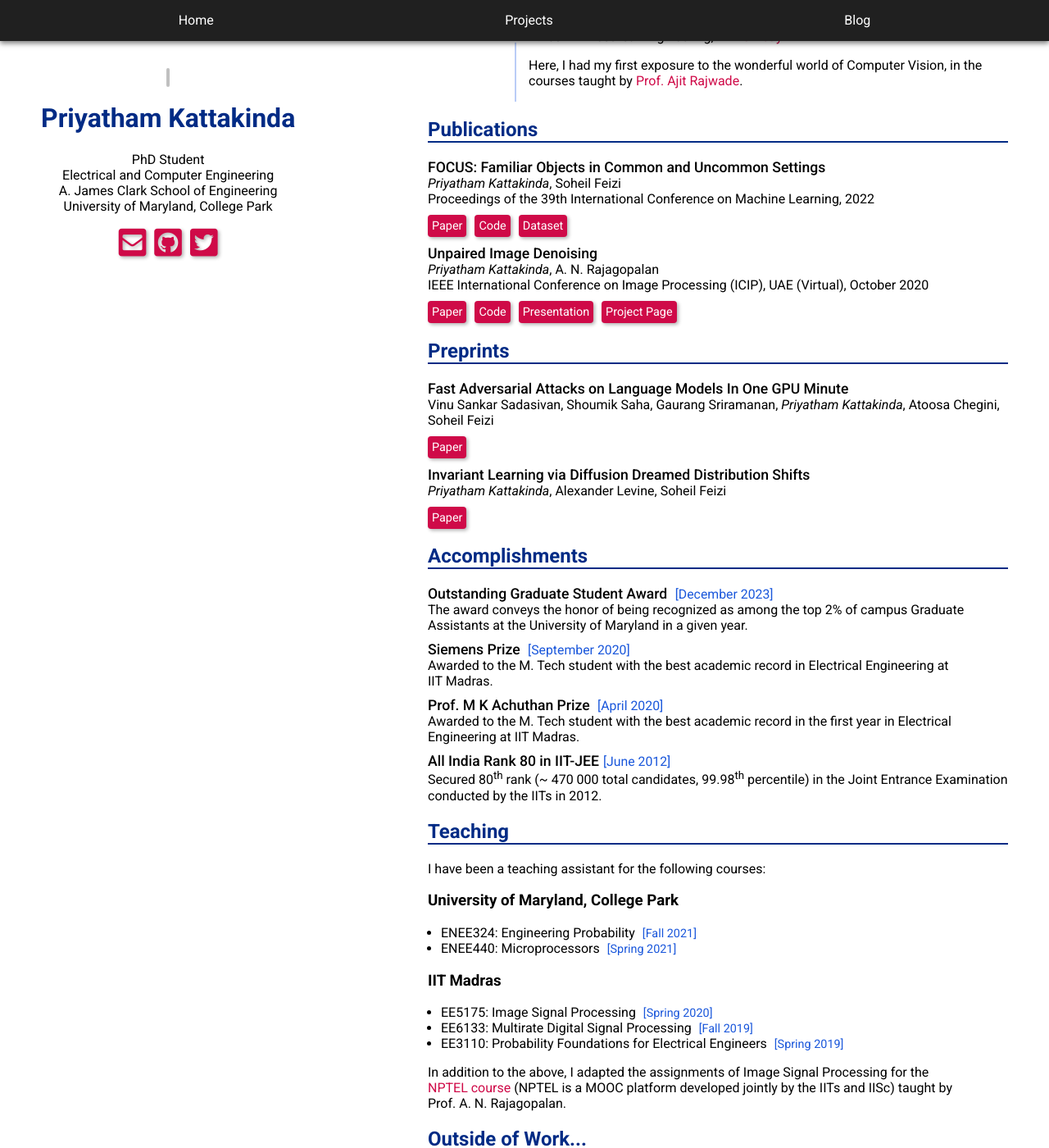
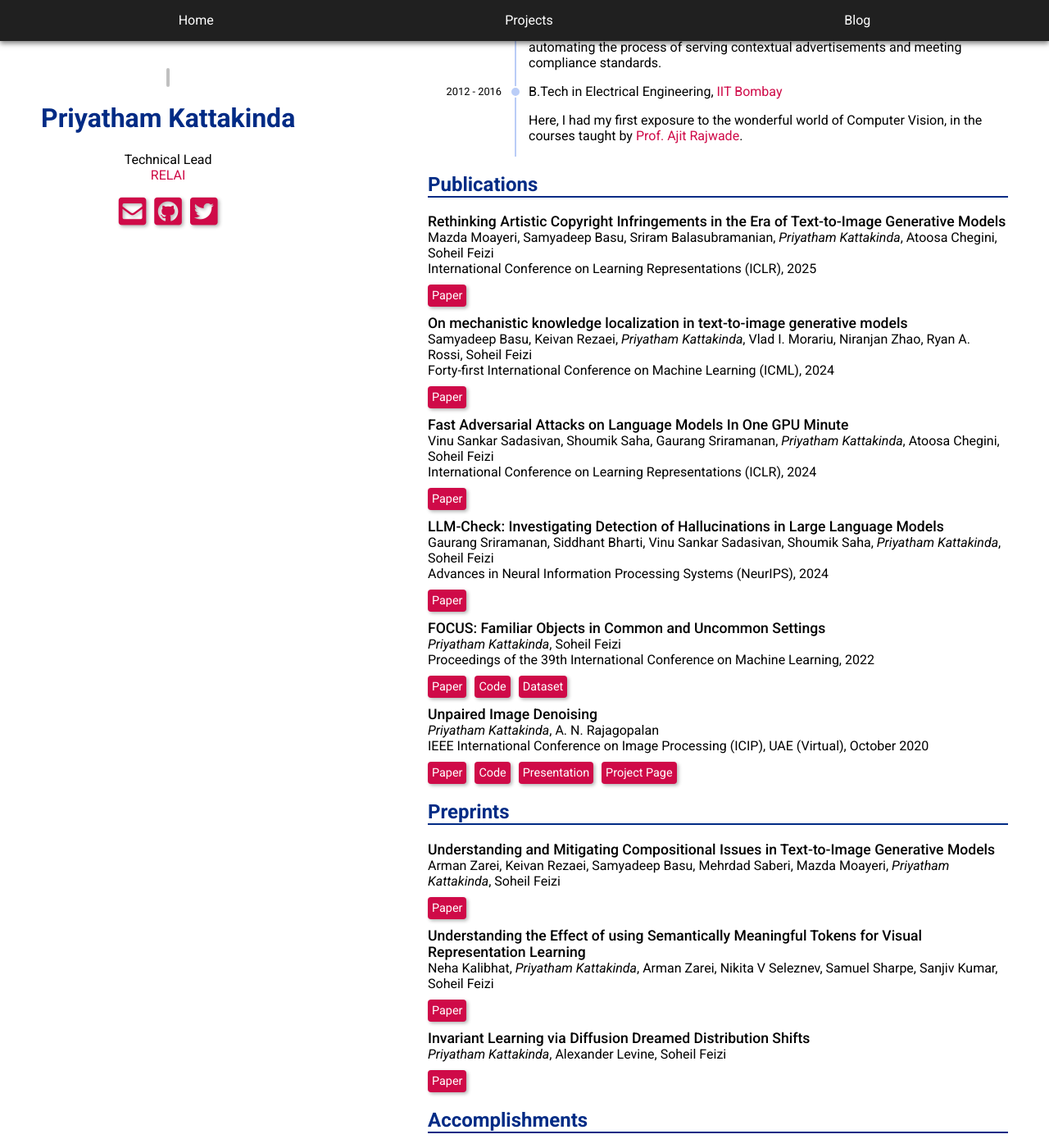
Before and after one commit to priyathamkat/priyathamkat.github.io, a Jekyll site: the page built from index.nonamp.html, in a window 1280 px wide and 1400 px high, scrolled down 584 px. Shown: the whole window at 82% size. Built offline with Jekyll 4.4.1, drawn with Linux system fonts in a browser that asks for light colours; nearby versions of some CDN libraries; some of the changed text lies outside the part shown.

Commit message:
Update info

```diff
--- a/index.nonamp.html
+++ b/index.nonamp.html
@@ -12,7 +12,7 @@
         />
         <meta
             name="description"
-            content="ECE PhD Student at the University of Maryland | Working on Deep Learning & Computer Vision"
+            content="Technical Lead at RELAI | PhD in ECE from University of Maryland | Deep Learning & Computer Vision"
         />
         <link rel="amphtml" href="https:/priyathamkat.com/index.html" />
         <link
@@ -50,10 +50,8 @@
             </amp-img>
             <h1>Priyatham Kattakinda</h1>
             <p>
-                PhD Student <br />
-                Electrical and Computer Engineering <br />
-                A. James Clark School of Engineering <br />
-                University of Maryland, College Park
+                Technical Lead <br />
+                <a href="https://relai.ai">RELAI</a>
             </p>
             <div>
                 <amp-state id="emailAddress">
@@ -105,22 +103,22 @@
             <section id="about">
                 <h2>About</h2>
                 <p>
-                    I am a 4<sup>th</sup> year PhD student in the Department of
-                    <span class="nowrap"
-                        >Electrical and Computer Engineering</span
-                    >
+                    I am the Technical Lead at <a href="https://relai.ai">RELAI</a>, where I lead the development and deployment of our AI solutions.
+                </p>
+                <p>
+                    In 2024, I completed my PhD in the Department of
+                    <span class="nowrap">Electrical and Computer Engineering</span>
                     at the
                     <span class="nowrap">
                         University of Maryland, College Park,
                     </span>
-                    where I work with
+                    where I worked with
                     <a href="https://www.cs.umd.edu/~sfeizi/index.html"
                         >Prof. Soheil Feizi</a
                     >.
                 </p>
                 <p>
-                    My primary research interests are in distributional
-                    robustness and multimodal learning. But, I love working on
+                    My research interests are in reliability of AI models and systems (including LLMs, AI agents). I love working on
                     generalized algorithms that can solve a wide variety of
                     problems.
                 </p>
@@ -139,8 +137,17 @@
             <section id="timeline">
                 <h2>Timeline</h2>
                 <div class="time-period">
-                    <div class="year">2020 - Present</div>
+                    <div class="year">2024 - Present</div>
                     <div id="top-cover"></div>
+                    <div class="circle"></div>
+                    <div class="activity">
+                        <p>
+                            Technical Lead at <a href="https://relai.ai">RELAI</a>
+                        </p>
+                    </div>
+                </div>
+                <div class="time-period">
+                    <div class="year">2020 - 2024</div>
                     <div class="circle"></div>
                     <div class="activity">
                         <p>
@@ -246,76 +253,91 @@
                 <ul>
                     <li class="paper">
                         <div class="paper-title">
-                            FOCUS: Familiar Objects in Common and Uncommon
-                            Settings
+                            Rethinking Artistic Copyright Infringements in the Era of Text-to-Image Generative Models
+                        </div>
+                        <div class="paper-authors">
+                            Mazda Moayeri, Samyadeep Basu, Sriram Balasubramanian, <em>Priyatham Kattakinda</em>, Atoosa Chegini, Soheil Feizi
+                        </div>
+                        <div class="paper-venue">
+                            International Conference on Learning Representations (ICLR), 2025
+                        </div>
+                        <div class="paper-supp">
+                            <a class="pink btn" href="https://arxiv.org/abs/2404.08030" rel="noreferrer" target="_blank">Paper</a>
+                        </div>
+                    </li>
+                    <li class="paper">
+                        <div class="paper-title">
+                            On mechanistic knowledge localization in text-to-image generative models
+                        </div>
+                        <div class="paper-authors">
+                            Samyadeep Basu, Keivan Rezaei, <em>Priyatham Kattakinda</em>, Vlad I. Morariu, Niranjan Zhao, Ryan A. Rossi, Soheil Feizi
+                        </div>
+                        <div class="paper-venue">
+                            Forty-first International Conference on Machine Learning (ICML), 2024
+                        </div>
+                        <div class="paper-supp">
+                            <a class="pink btn" href="https://openreview.net/pdf?id=fsVBsxjRER" rel="noreferrer" target="_blank">Paper</a>
+                        </div>
+                    </li>
+                    <li class="paper">
+                        <div class="paper-title">
+                            Fast Adversarial Attacks on Language Models In One GPU Minute
+                        </div>
+                        <div class="paper-authors">
+                            Vinu Sankar Sadasivan, Shoumik Saha, Gaurang Sriramanan, <em>Priyatham Kattakinda</em>, Atoosa Chegini, Soheil Feizi
+                        </div>
+                        <div class="paper-venue">
+                            International Conference on Learning Representations (ICLR), 2024
+                        </div>
+                        <div class="paper-supp">
+                            <a class="pink btn" href="https://arxiv.org/abs/2402.15570" rel="noreferrer" target="_blank">Paper</a>
+                        </div>
+                    </li>
+                    <li class="paper">
+                        <div class="paper-title">
+                            LLM-Check: Investigating Detection of Hallucinations in Large Language Models
+                        </div>
+                        <div class="paper-authors">
+                            Gaurang Sriramanan, Siddhant Bharti, Vinu Sankar Sadasivan, Shoumik Saha, <em>Priyatham Kattakinda</em>, Soheil Feizi
+                        </div>
+                        <div class="paper-venue">
+                            Advances in Neural Information Processing Systems (NeurIPS), 2024
+                        </div>
+                        <div class="paper-supp">
+                            <a class="pink btn" href="https://proceedings.neurips.cc/paper_files/paper/2024/file/3c1e1fdf305195cd620c118aaa9717ad-Paper-Conference.pdf" rel="noreferrer" target="_blank">Paper</a>
+                        </div>
+                    </li>
+                    <li class="paper">
+                        <div class="paper-title">
+                            FOCUS: Familiar Objects in Common and Uncommon Settings
                         </div>
                         <div class="paper-authors">
                             <em>Priyatham Kattakinda</em>, Soheil Feizi
                         </div>
                         <div class="paper-venue">
-                            Proceedings of the 39th International Conference on
-                            Machine Learning, 2022
+                            Proceedings of the 39th International Conference on Machine Learning, 2022
                         </div>
                         <div class="paper-supp">
-                            <a
-                                class="pink btn"
-                                href="https://proceedings.mlr.press/v162/kattakinda22a.html"
-                                rel="noreferrer"
-                                target="_blank"
-                                >Paper</a
-                            >
-                            <a
-                                class="pink btn"
-                                href="https://github.com/priyathamkat/focus"
-                                rel="noreferrer"
-                                target="_blank"
-                                >Code</a
-                            >
-                            <a
-                                class="pink btn"
-                                href="https://umd.box.com/s/w7tvxer0wur7vtsoqcemfopgshn6zklv"
-                                rel="noreferrer"
-                                target="_blank"
-                                >Dataset</a
-                            >
+                            <a class="pink btn" href="https://proceedings.mlr.press/v162/kattakinda22a.html" rel="noreferrer" target="_blank">Paper</a>
+                            <a class="pink btn" href="https://github.com/priyathamkat/focus" rel="noreferrer" target="_blank">Code</a>
+                            <a class="pink btn" href="https://umd.box.com/s/w7tvxer0wur7vtsoqcemfopgshn6zklv" rel="noreferrer" target="_blank">Dataset</a>
                         </div>
                     </li>
                     <li class="paper">
-                        <div class="paper-title">Unpaired Image Denoising</div>
+                        <div class="paper-title">
+                            Unpaired Image Denoising
+                        </div>
                         <div class="paper-authors">
                             <em>Priyatham Kattakinda</em>, A. N. Rajagopalan
                         </div>
                         <div class="paper-venue">
-                            IEEE International Conference on Image Processing
-                            (ICIP), UAE (Virtual), October 2020
+                            IEEE International Conference on Image Processing (ICIP), UAE (Virtual), October 2020
                         </div>
                         <div class="paper-supp">
-                            <a
-                                class="pink btn"
-                                href="https://arxiv.org/abs/2009.11532"
-                                rel="noreferrer"
-                                target="_blank"
-                                >Paper</a
-                            >
-                            <a
-                                class="pink btn"
-                                href="https://github.com/priyathamkat/unpaired-image-denoising"
-                                rel="noreferrer"
-                                target="_blank"
-                                >Code</a
-                            >
-                            <a
-                                class="pink btn"
-                                href="https://youtu.be/S0QQo63TV98"
-                                rel="noreferrer"
-                                target="_blank"
-                                >Presentation</a
-                            >
-                            <a
-                                class="pink btn"
-                                href="/projects/unpaired-image-denoising"
-                                >Project Page</a
-                            >
+                            <a class="pink btn" href="https://arxiv.org/abs/2009.11532" rel="noreferrer" target="_blank">Paper</a>
+                            <a class="pink btn" href="https://github.com/priyathamkat/unpaired-image-denoising" rel="noreferrer" target="_blank">Code</a>
+                            <a class="pink btn" href="https://youtu.be/S0QQo63TV98" rel="noreferrer" target="_blank">Presentation</a>
+                            <a class="pink btn" href="/projects/unpaired-image-denoising">Project Page</a>
                         </div>
                     </li>
                 </ul>
@@ -323,42 +345,35 @@
                 <ul>
                     <li class="paper">
                         <div class="paper-title">
-                            Fast Adversarial Attacks on Language Models In One
-                            GPU Minute
+                            Understanding and Mitigating Compositional Issues in Text-to-Image Generative Models
                         </div>
                         <div class="paper-authors">
-                            Vinu Sankar Sadasivan, Shoumik Saha, Gaurang
-                            Sriramanan,
-                            <em>Priyatham Kattakinda</em>, Atoosa Chegini,
-                            Soheil Feizi
+                            Arman Zarei, Keivan Rezaei, Samyadeep Basu, Mehrdad Saberi, Mazda Moayeri, <em>Priyatham Kattakinda</em>, Soheil Feizi
                         </div>
                         <div class="paper-supp">
-                            <a
-                                class="pink btn"
-                                href="https://arxiv.org/abs/2402.15570"
-                                rel="noreferrer"
-                                target="_blank"
-                                >Paper</a
-                            >
+                            <a class="pink btn" href="https://arxiv.org/abs/2406.07844" rel="noreferrer" target="_blank">Paper</a>
                         </div>
                     </li>
                     <li class="paper">
                         <div class="paper-title">
-                            Invariant Learning via Diffusion Dreamed
-                            Distribution Shifts
+                            Understanding the Effect of using Semantically Meaningful Tokens for Visual Representation Learning
                         </div>
                         <div class="paper-authors">
-                            <em>Priyatham Kattakinda</em>, Alexander Levine,
-                            Soheil Feizi
+                            Neha Kalibhat, <em>Priyatham Kattakinda</em>, Arman Zarei, Nikita V Seleznev, Samuel Sharpe, Sanjiv Kumar, Soheil Feizi
                         </div>
                         <div class="paper-supp">
-                            <a
-                                class="pink btn"
-                                href="https://arxiv.org/abs/2211.10370"
-                                rel="noreferrer"
-                                target="_blank"
-                                >Paper</a
-                            >
+                            <a class="pink btn" href="https://arxiv.org/abs/2405.16401" rel="noreferrer" target="_blank">Paper</a>
+                        </div>
+                    </li>
+                    <li class="paper">
+                        <div class="paper-title">
+                            Invariant Learning via Diffusion Dreamed Distribution Shifts
+                        </div>
+                        <div class="paper-authors">
+                            <em>Priyatham Kattakinda</em>, Alexander Levine, Soheil Feizi
+                        </div>
+                        <div class="paper-supp">
+                            <a class="pink btn" href="https://arxiv.org/abs/2211.10370" rel="noreferrer" target="_blank">Paper</a>
                         </div>
                     </li>
                 </ul>
```
